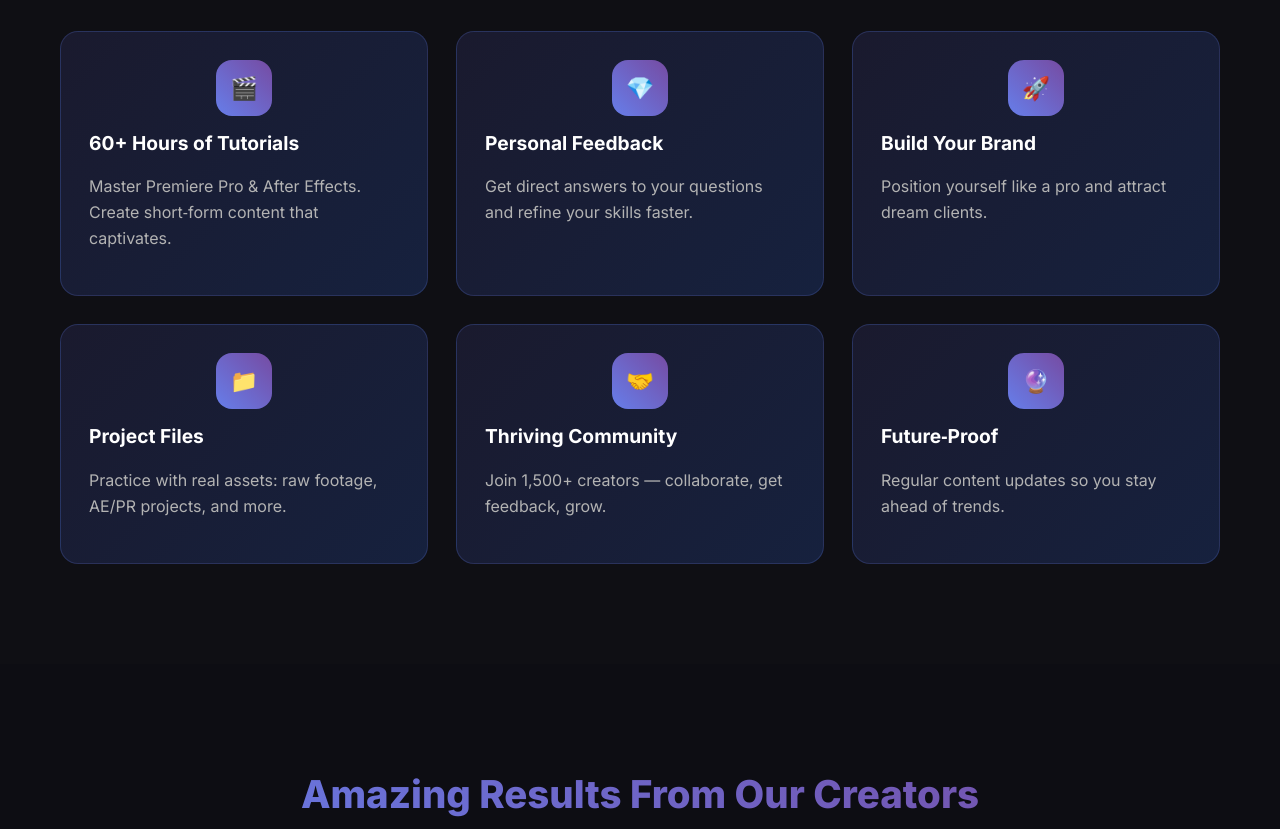
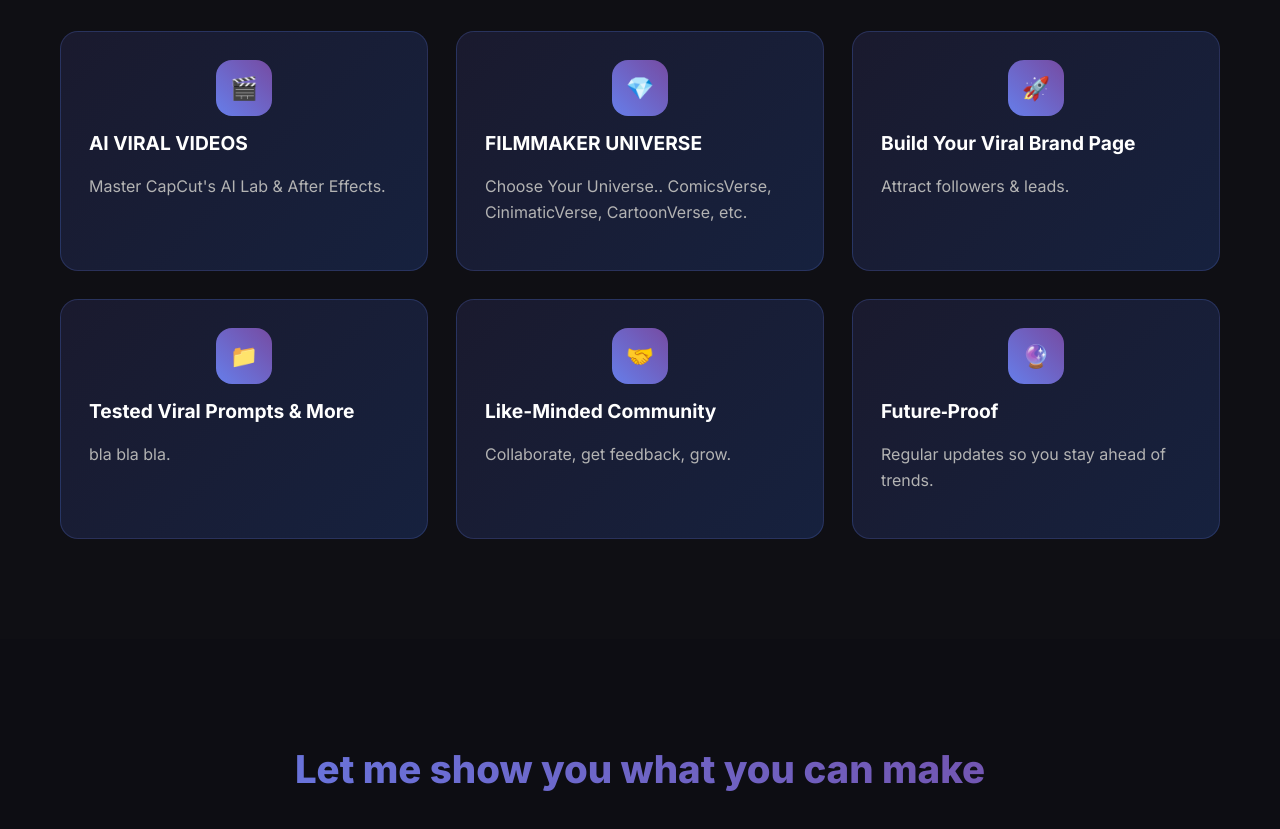
Before and after one commit to VisualzVerse/VisualzVerse-site, a plain HTML site: page index.html in a window 1280 px wide. Shown: the part 1480-2309 px from the top of the page. Drawn offline with nearby package versions, Linux system fonts and the light colour scheme.

Commit message:
Update index.html

```diff
--- a/index.html
+++ b/index.html
@@ -113,13 +113,13 @@
   <!-- NAV -->
   <nav id="nav">
     <div class="container nav-inner">
-      <div class="logo">CREATORS CLUB</div>
+      <div class="logo">VisualzVerse</div>
       <ul class="nav-links">
         <li><a href="#features">Features</a></li>
         <li><a href="#stories">Stories</a></li>
         <li><a href="#pricing">Pricing</a></li>
       </ul>
-      <a class="btn btn-primary" href="#pricing">Join Now</a>
+      <a class="btn btn-primary" href="#pricing">GET ACCESS</a>
     </div>
   </nav>
 
@@ -130,21 +130,21 @@
       <div class="glow two"></div>
     </div>
     <div class="container center">
-      <h1 data-animate>Master Viral Reels That Grow Your Followers FAST</h1>
-      <p class="mb-20" data-animate data-delay="0.08">The most in‑depth e‑learning platform for next‑gen video creators. Transform passion into profit with 60+ hours of tutorials and a thriving community.</p>
+      <h1 data-animate>Make Your Smartphone Print Money with AI Content Creation</h1>
+      <p class="mb-20" data-animate data-delay="0.08">Learn how to create cinematic videos, comic-style clips, swipe shows & more with AI — Branding → Leads → Monetize → Repeat!</p>
       <div class="stats" data-animate data-delay="0.12">
         <div class="stat"><div class="n">800K+</div><div class="l">Followers</div></div>
         <div class="stat"><div class="n">120M+</div><div class="l">Views</div></div>
         <div class="stat"><div class="n">1,500+</div><div class="l">Members</div></div>
       </div>
-      <a class="btn btn-primary" href="#pricing">Start Creating Now!</a>
+      <a class="btn btn-primary" href="#pricing">YES! I’M READY TO JOIN</a>
     </div>
   </section>
 
   <!-- VIDEO SHOWCASE -->
   <section class="section videos" id="videos">
     <div class="container">
-      <h2 class="title">Showcase</h2>
+      <h2 class="title">What's Inside VisualzVerse</h2>
       <div class="grid mt-30">
         <div class="video" data-animate>
           <div class="frame">
@@ -181,33 +181,33 @@
       <div class="grid">
         <div class="card" data-animate>
           <div class="icon">🎬</div>
-          <h3>60+ Hours of Tutorials</h3>
-          <p class="muted">Master Premiere Pro & After Effects. Create short‑form content that captivates.</p>
+          <h3>AI VIRAL VIDEOS</h3>
+          <p class="muted">Master CapCut's AI Lab & After Effects.</p>
         </div>
         <div class="card" data-animate data-delay="0.06">
           <div class="icon">💎</div>
-          <h3>Personal Feedback</h3>
-          <p class="muted">Get direct answers to your questions and refine your skills faster.</p>
+          <h3>FILMMAKER UNIVERSE</h3>
+          <p class="muted">Choose Your Universe.. ComicsVerse, CinimaticVerse, CartoonVerse, etc. </p>
         </div>
         <div class="card" data-animate data-delay="0.12">
           <div class="icon">🚀</div>
-          <h3>Build Your Brand</h3>
-          <p class="muted">Position yourself like a pro and attract dream clients.</p>
+          <h3>Build Your Viral Brand Page</h3>
+          <p class="muted">Attract followers & leads.</p>
         </div>
         <div class="card" data-animate data-delay="0.18">
           <div class="icon">📁</div>
-          <h3>Project Files</h3>
-          <p class="muted">Practice with real assets: raw footage, AE/PR projects, and more.</p>
+          <h3>Tested Viral Prompts & More</h3>
+          <p class="muted">bla bla bla.</p>
         </div>
         <div class="card" data-animate data-delay="0.24">
           <div class="icon">🤝</div>
-          <h3>Thriving Community</h3>
-          <p class="muted">Join 1,500+ creators — collaborate, get feedback, grow.</p>
+          <h3>Like-Minded Community</h3>
+          <p class="muted">Collaborate, get feedback, grow.</p>
         </div>
         <div class="card" data-animate data-delay="0.30">
           <div class="icon">🔮</div>
           <h3>Future‑Proof</h3>
-          <p class="muted">Regular content updates so you stay ahead of trends.</p>
+          <p class="muted">Regular updates so you stay ahead of trends.</p>
         </div>
       </div>
     </div>
@@ -216,7 +216,7 @@
   <!-- STORIES -->
   <section class="section stories" id="stories">
     <div class="container">
-      <h2 class="title">Amazing Results From Our Creators</h2>
+      <h2 class="title">Let me show you what you can make</h2>
       <div class="grid mt-30">
         <div class="story" data-animate>
           <h3>Oleks — “My life changed completely”</h3>
@@ -300,7 +300,7 @@
       <h2 class="mb-20" style="font-size:2.2rem;font-weight:800">One Reel Can Change Everything</h2>
       <p class="mb-20" style="opacity:.9">Don’t let another day pass wondering “what if”. Your breakthrough is waiting.</p>
       <a class="btn" href="#pricing">Transform Your Journey Today</a>
-      <p class="mt-30" style="opacity:.85;font-size:.9rem">© <span id="year"></span> Creators Club — All rights reserved.</p>
+      <p class="mt-30" style="opacity:.85;font-size:.9rem">© <span id="year"></span> VisualzVerse — All rights reserved.</p>
     </div>
   </footer>
 
```
